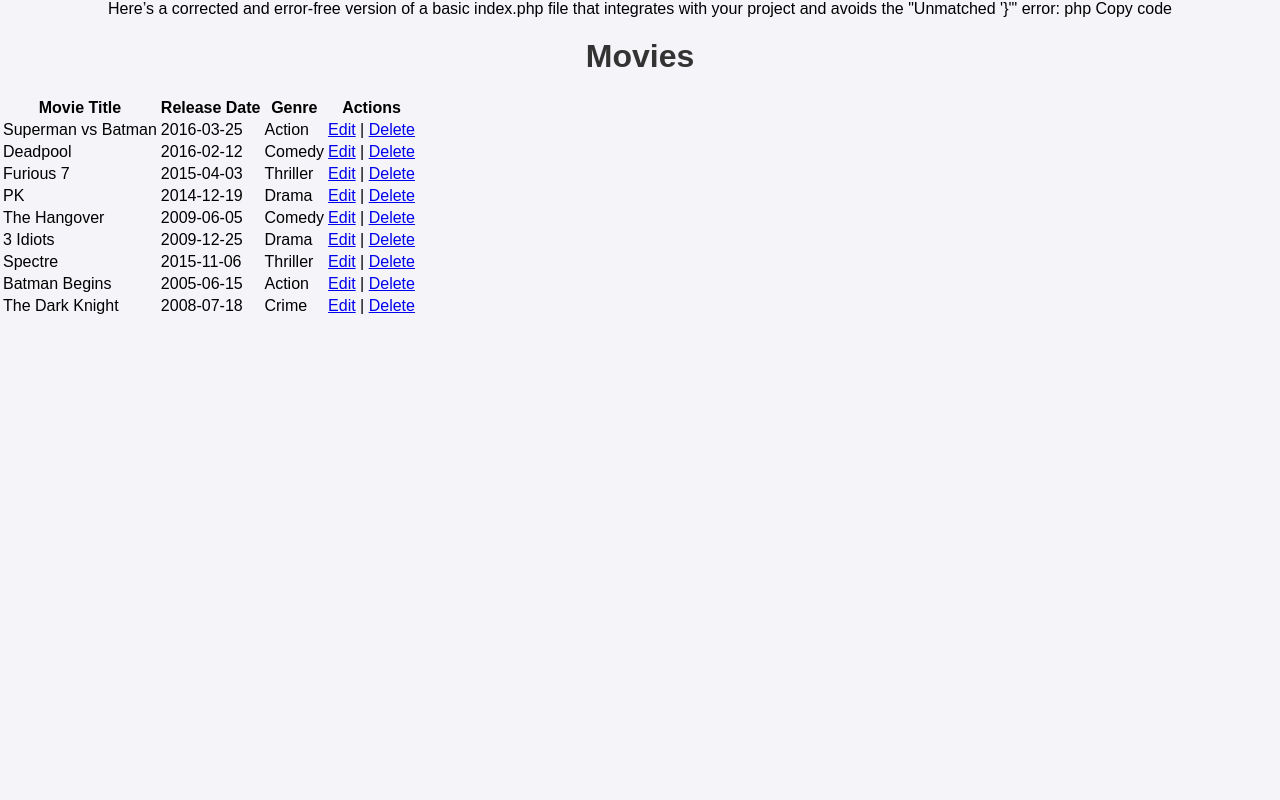
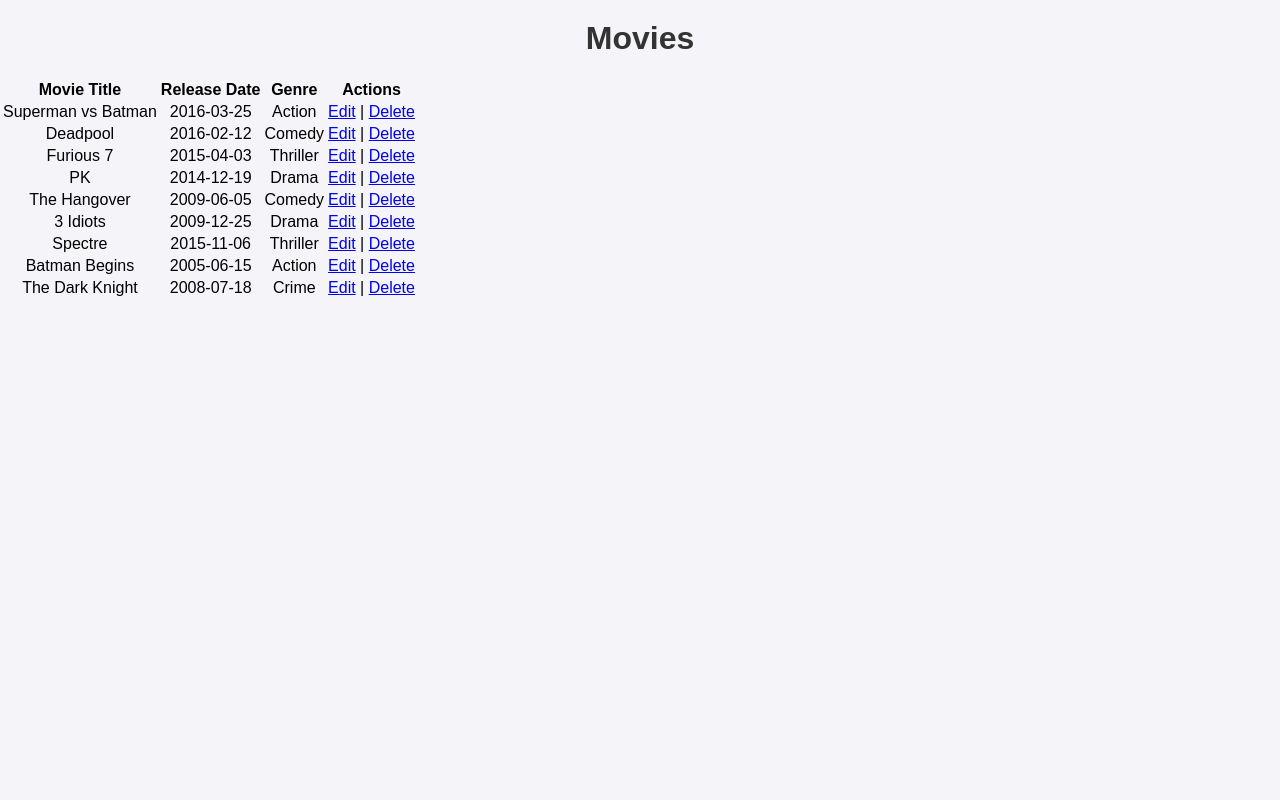
Before and after one commit to gggggebuntzen/GB_HW3_CSIT337_01FA24, a PHP site: page / in a window 1280 px wide. Run offline with PHP 8.4, Linux system fonts and the light colour scheme; data comes from the database, SQL or seed files in the repository.

Commit message:
Update index.php

```diff
--- a/index.php
+++ b/index.php
@@ -1,8 +1,3 @@
-
-Here’s a corrected and error-free version of a basic index.php file that integrates with your project and avoids the "Unmatched '}'" error:
-
-php
-Copy code
 <?php
 // Include the database connection
 include 'database.php';
```
